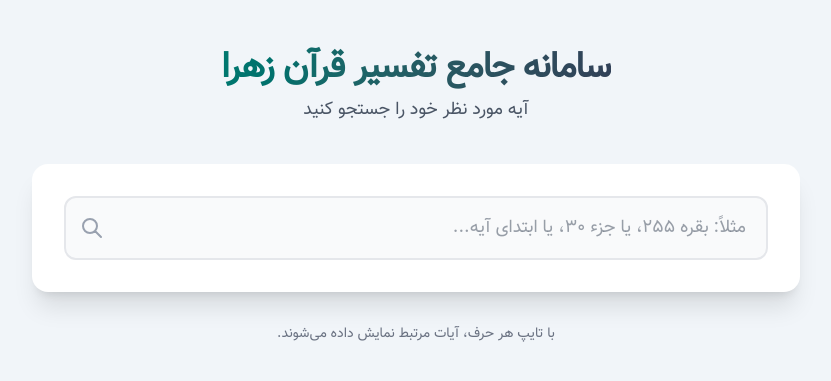
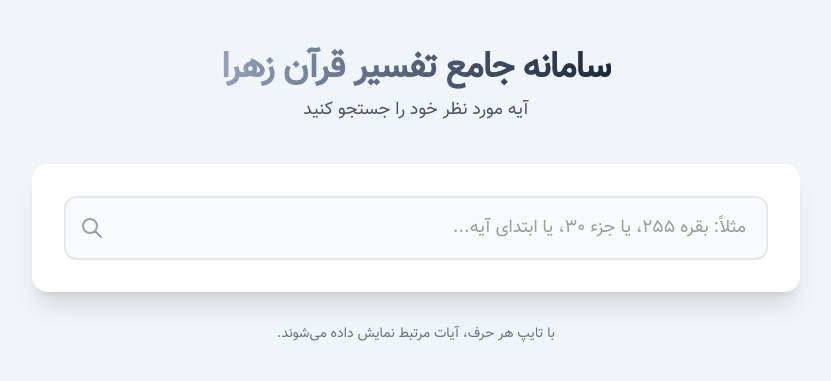
Before and after one commit to AliAhmadiBazardeh/quran-insight, a Django app: page / in a window 1280 px wide. Shown: the top 381 px of the page, without its empty margins (224-1055 px from the left). Run offline with Django 5.2, Linux system fonts and the light colour scheme; some libraries are stand-ins or nearby versions.

Commit message:
change some style

```diff
--- a/templates/quran/_header.html
+++ b/templates/quran/_header.html
@@ -1,6 +1,6 @@
 <div class="text-center mb-10">
     <h1 class="text-4xl font-extrabold text-slate-500 tracking-tight">
-        <span class="bg-clip-text text-transparent bg-gradient-to-r from-teal-700 to-slate-700">
+        <span class="bg-clip-text text-transparent bg-gradient-to-r from-slate-400 to-slate-800">
             سامانه جامع تفسیر قرآن زهرا
         </span>
     </h1>
```
